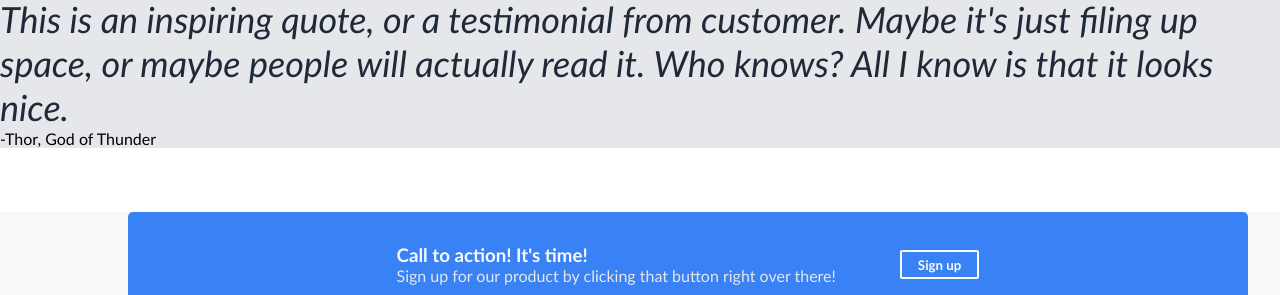
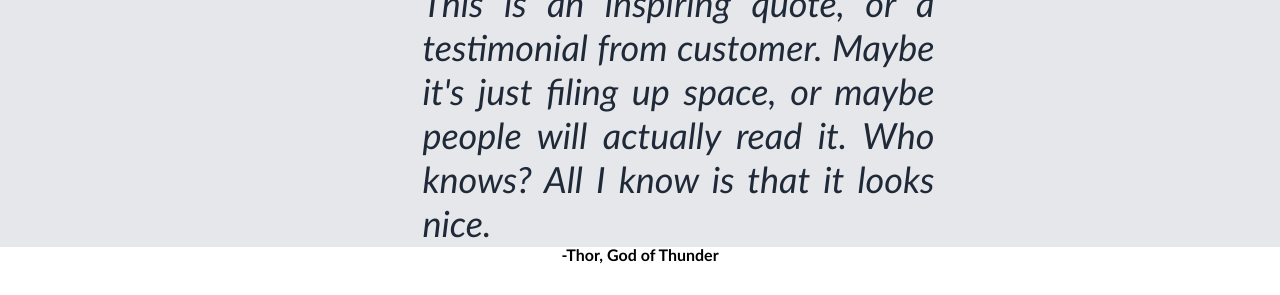
Before and after one commit to Dav1dGP/odin-projects, a plain HTML site: page odin-landing-page/index.html in a window 1280 px wide. Shown: the part 505-800 px from the top of the page. Drawn offline with Linux system fonts and the light colour scheme.

Commit message:
modified quote css

```diff
--- a/odin-landing-page/index.html
+++ b/odin-landing-page/index.html
@@ -67,7 +67,7 @@
                 </p>
             </div>
             <div class="author">
-                <p>-Thor, God of Thunder</p>
+                <p><strong>-Thor, God of Thunder</strong></p>
             </div>
         </div>
         <div class="container-sign-up">
--- a/odin-landing-page/style.css
+++ b/odin-landing-page/style.css
@@ -93,14 +93,31 @@ h2{
 }
 
 .container-quote{
+    height: 250px;
     background-color: #E5E7EB;
+    display: flex;
+    text-align: center;
+    justify-content:center;
+    flex-direction: column;
+
 }
 
 .quote{
     font-size: 36px;
     font-style: italic;
-    font-weight: lighter;
     color: #1F2937;
+    font-weight: normal;
+    outline: red 1px;
+    width: 40%;
+    display: flex;
+    text-align: justify;
+    justify-content:center;
+    padding-left: 33%;
+}
+
+.author{
+    display: inline;
+    align-items: self-end;
 }
 
 .container-sign-up {
@@ -130,7 +147,7 @@ h2{
 #button2 {
     background-color: #3882F6;
     color: #F9FAF8;
-    margin-left: 4rem;
+    margin-left: 10rem;
     border: #F9FAF8 solid 2px;
     border-radius: 5%;
     font-weight: bold;
```
